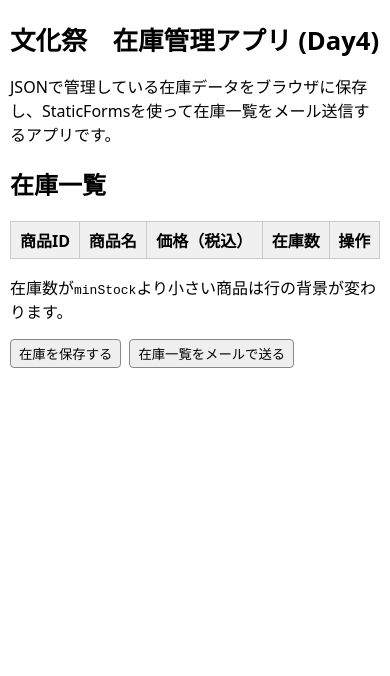
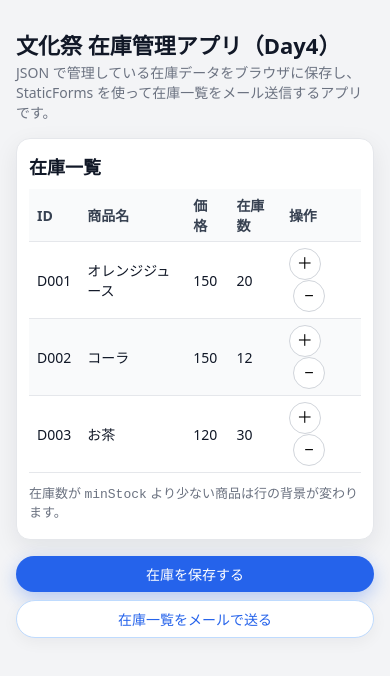
Before and after one commit to hrts731-prog/daisho, a plain HTML site: page daisyo-day4/index.html in a window 390 px wide. Drawn offline with Linux system fonts and the light colour scheme.

Commit message:
20251211

```diff
--- a/daisyo-day4/assets/css/inventory.css
+++ b/daisyo-day4/assets/css/inventory.css
@@ -1,47 +1,204 @@
-body {
-  font-family: system-ui, -apple-system, "Segoe UI", sans-serif;
-  max-width: 800px;
-  margin: 20px auto;
-  padding: 0 10px;
+/* ===== ベーススタイル ===== */
+*,
+*::before,
+*::after {
+  box-sizing: border-box;
 }
 
-h1 {
-  font-size: 1.6rem;
-  margin-bottom: 0.5em;
+
+html,
+body {
+  margin: 0;
+  padding: 0;
 }
 
-table {
+
+body {
+  font-family: "Yu Gothic", "Meiryo", system-ui, -apple-system, sans-serif;
+  background: #f3f4f6;
+  color: #111827;
+}
+
+
+/* コンテナ */
+.container {
+  max-width: 960px;
+  margin: 0 auto;
+  padding: 24px 16px 40px;
+}
+
+
+/* 見出し */
+.title {
+  margin: 4px 0 2px;
+  font-size: clamp(22px, 2.4vw, 28px);
+}
+
+
+.muted {
+  margin: 0 0 16px;
+  color: #6b7280;
+  font-size: 14px;
+}
+
+
+/* パネル */
+.panel {
+  background: #ffffff;
+  border-radius: 14px;
+  padding: 16px 18px 20px;
+  box-shadow: 0 8px 24px rgba(15, 23, 42, 0.08);
+  border: 1px solid #e5e7eb;
+}
+
+
+.panel-title {
+  margin: 0 0 10px;
+  font-size: 18px;
+}
+
+
+/* ヒントテキスト */
+.hint {
+  margin: 10px 0 0;
+  font-size: 13px;
+  color: #6b7280;
+}
+
+
+/* ===== 在庫テーブル ===== */
+.inventory-table {
   width: 100%;
   border-collapse: collapse;
-  margin-top: 10px;
+  margin-top: 8px;
+  font-size: 14px;
 }
 
-th, td {
-  border: 1px solid #ccc;
-  padding: 6px 8px;
-  text-align: center;
+
+.inventory-table thead {
+  background: #f9fafb;
 }
 
-th {
-  background-color: #f0f0f0;
+
+.inventory-table th,
+.inventory-table td {
+  padding: 8px 10px;
+  border-bottom: 1px solid #e5e7eb;
+  text-align: left;
 }
 
-/* 在庫が少ない商品の行の見た目 */
-.low-stock {
-  background-color: #ffe0e0;
+
+.inventory-table th {
+  font-weight: 600;
+  color: #374151;
 }
 
-button {
-  padding: 4px 8px;
-  border: 1px solid #888;
-  border-radius: 4px;
-  cursor: pointer;
+
+.inventory-table tbody tr:nth-child(even) {
+  background: #f9fafb;
 }
 
-button:hover {
-  opacity: 0.8;
+
+/* 在庫が少ない行に付けるクラス */
+.low-stock {
+  background: #fef2f2 !important;
 }
 
-button + button {
-  margin-left: 4px;
+
+/* ===== 下部の操作ボタン（保存 / メール） ===== */
+.actions {
+  display: flex;
+  flex-wrap: wrap;
+  gap: 8px;
+  margin-top: 16px;
 }
+
+
+.btn {
+  display: inline-flex;
+  align-items: center;
+  justify-content: center;
+  padding: 8px 14px;
+  border-radius: 999px;
+  border: none;
+  cursor: pointer;
+  font-size: 14px;
+  gap: 6px;
+  background: #2563eb;
+  color: #ffffff;
+  box-shadow: 0 6px 18px rgba(37, 99, 235, 0.3);
+  transition: transform 0.15s ease, box-shadow 0.15s ease, filter 0.15s ease;
+}
+
+
+.btn:hover {
+  filter: brightness(1.05);
+  box-shadow: 0 10px 24px rgba(37, 99, 235, 0.35);
+  transform: translateY(-1px);
+}
+
+
+.btn:active {
+  transform: translateY(0);
+  box-shadow: 0 4px 14px rgba(37, 99, 235, 0.28);
+}
+
+
+.btn-ghost {
+  background: #ffffff;
+  color: #2563eb;
+  border: 1px solid #bfdbfe;
+  box-shadow: 0 4px 16px rgba(15, 23, 42, 0.05);
+}
+
+
+/* ===== 在庫テーブル内の＋／−ボタン調整 ===== */
+.inventory-table td button {
+  width: 32px;              /* ＋と−の幅を固定して同じにする */
+  height: 32px;             /* 高さもそろえる */
+  border-radius: 999px;     /* まるいボタン */
+  border: 1px solid #d1d5db;
+  background: #ffffff;
+  cursor: pointer;
+  font-size: 16px;
+  line-height: 1;
+  padding: 0;               /* 余白は幅・高さに任せる */
+}
+
+
+.inventory-table td button + button {
+  margin-left: 4px;         /* ＋と−の間に少し余白 */
+}
+
+
+.inventory-table td button:hover {
+  background: #eff6ff;
+  border-color: #2563eb;
+}
+
+
+/* ===== スマホ対応 ===== */
+@media (max-width: 640px) {
+  .panel {
+    padding: 14px 12px 18px;
+  }
+
+
+  .inventory-table th,
+  .inventory-table td {
+    padding: 6px 8px;
+  }
+
+
+  .actions {
+    flex-direction: column;
+    align-items: stretch;
+  }
+
+
+  .btn,
+  .btn-ghost {
+    width: 100%;
+    justify-content: center;
+  }
+}
--- a/daisyo-day4/assets/js/inventory.js
+++ b/daisyo-day4/assets/js/inventory.js
@@ -1,67 +1,157 @@
-// ------------------------------
-// 1. 在庫データ（JSON的な構造）
-// ------------------------------
-const items = [
+// ▼ 在庫データ（デフォルト値：localStorageに何もないとき用）
+let items = [
   { id: "D001", name: "オレンジジュース", price: 150, stock: 20, minStock: 5 },
-  { id: "D002", name: "コーラ",           price: 150, stock: 12, minStock: 5 },
-  { id: "D003", name: "お茶",             price: 120, stock: 30, minStock: 10 }
+  { id: "D002", name: "コーラ", price: 150, stock: 12, minStock: 5 },
+  { id: "D003", name: "お茶",  price: 120, stock: 30, minStock: 10 }
 ];
 
-// HTML で <tbody id="item-list"> と書いた部分を JavaScript から取得する
-const tbody = document.getElementById("item-list");
 
-// ------------------------------
-// 2. 表示用の関数 render()
-// ------------------------------
+// ▼ localStorage に保存する際のキー名（引き出しのラベル）
+const STORAGE_KEY = "inventory-items";
+
+
+// --- localStorage から在庫データを読み込む ---
+function loadFromStorage() {
+  const json = localStorage.getItem(STORAGE_KEY);
+  if (!json) return; // まだ保存されていないときは何もしない
+
+
+  try {
+    const saved = JSON.parse(json); // JSON文字列 → 配列に戻す
+    if (Array.isArray(saved)) {
+      items = saved;
+    }
+  } catch (e) {
+    console.error("在庫データの読み込みに失敗しました", e);
+  }
+}
+
+
+// --- localStorage に在庫データを保存 ---
+function saveToStorage() {
+  const json = JSON.stringify(items); // 配列 → JSON文字列
+  localStorage.setItem(STORAGE_KEY, json);
+  console.log("在庫データを保存しました");
+}
+
+
+// --- 在庫一覧テーブルの描画 ---
 function render() {
-  // 一度、中身を空にしてから作り直す
+  const tbody = document.getElementById("item-list");
+  if (!tbody) return;
+
+
   tbody.innerHTML = "";
 
-  // items の中身を 1件ずつ取り出して tr（行）を作る
+
   items.forEach(item => {
     const tr = document.createElement("tr");
 
-    // 在庫が少ないときはクラスを追加して背景色を変える
+
+    // 在庫が minStock より少なければ警告クラスを付与
     if (item.stock < item.minStock) {
       tr.classList.add("low-stock");
     }
 
-    // 行の中身（セル）をテンプレート文字列でまとめて書く
+
     tr.innerHTML = `
       <td>${item.id}</td>
       <td>${item.name}</td>
       <td>${item.price}</td>
       <td>${item.stock}</td>
       <td>
-        <button onclick="changeStock('${item.id}', 1)">＋</button>
-        <button onclick="changeStock('${item.id}', -1)">−</button>
+        <button type="button" onclick="changeStock('${item.id}', 1)">＋</button>
+        <button type="button" onclick="changeStock('${item.id}', -1)">−</button>
       </td>
     `;
 
-    // 作った tr を tbody の中に追加する
+
     tbody.appendChild(tr);
   });
 }
 
-// ------------------------------
-// 3. 在庫を変更する関数 changeStock()
-// ------------------------------
+
+// --- 在庫を増減させる ---
 function changeStock(id, diff) {
-  // id が一致する商品を探す
   const item = items.find(i => i.id === id);
-  if (!item) {
-    return; // 見つからなかったら何もしない
+  if (!item) return;
+
+
+  item.stock += diff;
+  if (item.stock < 0) item.stock = 0;
+
+
+  saveToStorage();
+  render();
+}
+
+
+// --- 在庫一覧をテキスト（CSV風）に整形 ---
+function buildInventoryText() {
+  const lines = [];
+  // 見出し
+  lines.push("ID,商品名,価格,在庫数,警告");
+
+
+  items.forEach(item => {
+    const warning = item.stock < item.minStock ? "在庫少" : "";
+    lines.push(
+      `${item.id},${item.name},${item.price},${item.stock},${warning}`
+    );
+  });
+
+
+  return lines.join("\n");
+}
+
+
+// --- StaticForms に在庫一覧をメール送信 ---
+function sendInventoryMailViaStaticForms() {
+  const form = document.getElementById("inventory-mail-form");
+  const textarea = document.getElementById("inventory-message");
+
+
+  if (!form || !textarea) {
+    alert("メールフォームの設定が正しくありません。index.html を確認してください。");
+    return;
   }
 
-  // diff 分だけ在庫数を増減させる
-  item.stock += diff;
-  // 在庫がマイナスにならないように 0 で止める
-  if (item.stock < 0) {
-    item.stock = 0;
+
+  // 在庫一覧テキストを作成してフォームにセット
+  const bodyText = buildInventoryText();
+  textarea.value = bodyText;
+
+
+  if (confirm("現在の在庫一覧をメールで送信します。よろしいですか？")) {
+    form.submit();
+  }
+}
+
+
+// --- ページ読み込み時の初期化 ---
+window.addEventListener("DOMContentLoaded", () => {
+  // 1. localStorage から在庫を読み込み
+  loadFromStorage();
+
+
+  // 2. 画面に反映
+  render();
+
+
+  // 3. ボタンにイベントをつなぐ
+  const saveBtn = document.getElementById("save-btn");
+  const mailBtn = document.getElementById("mail-btn");
+
+
+  if (saveBtn) {
+    saveBtn.addEventListener("click", () => {
+      saveToStorage();
+      alert("在庫データを保存しました。");
+    });
   }
 
-  // 変更を画面に反映する
-  render();
-}
-// ページを開いたときに、1回だけ表示する
-render();
+
+  if (mailBtn) {
+    mailBtn.addEventListener("click", sendInventoryMailViaStaticForms);
+  }
+});
--- a/daisyo-day4/index.html
+++ b/daisyo-day4/index.html
@@ -1,67 +1,78 @@
 <!DOCTYPE html>
 <html lang="ja">
 <head>
-  <meta charset="UTF-8">
-  <meta name="viewport" content="width=device-width,initial-scale=1/">
-  <title>Day4 文化祭　在庫管理アプリ　(保存＋メール送信)</title>
-  <link rel="stylesheet" href="assets/css/inventory.css">
+  <meta charset="UTF-8" />
+  <meta name="viewport" content="width=device-width, initial-scale=1" />
+  <title>Day4 文化祭 在庫管理アプリ（保存＋メール送信）</title>
+  <link rel="stylesheet" href="assets/css/inventory.css" />
 </head>
 <body>
   <main class="container">
-    <h1 class="title">文化祭　在庫管理アプリ (Day4)</h1>
+    <h1 class="title">文化祭 在庫管理アプリ（Day4）</h1>
     <p class="muted">
-      JSONで管理している在庫データをブラウザに保存し、StaticFormsを使って在庫一覧をメール送信するアプリです。</p>
+      JSON で管理している在庫データをブラウザに保存し、StaticForms を使って在庫一覧をメール送信するアプリです。
+    </p>
 
-  <!--在庫一覧テーブル-->
+
+    <!-- 在庫一覧テーブル -->
     <section class="panel">
       <h2 class="panel-title">在庫一覧</h2>
       <table class="inventory-table">
         <thead>
           <tr>
-        <th>商品ID</th>
+            <th>ID</th>
             <th>商品名</th>
-        <th>価格（税込）</th>
+            <th>価格</th>
             <th>在庫数</th>
             <th>操作</th>
           </tr>
         </thead>
         <tbody id="item-list">
-      <!-- JavaScript から自動で行（tr）が追加されます -->
+          <!-- JavaScriptから行が追加される -->
         </tbody>
       </table>
       <p class="hint">
-    在庫数が<code>minStock</code>より小さい商品は行の背景が変わります。</p>
+        在庫数が <code>minStock</code> より少ない商品は行の背景が変わります。
+      </p>
     </section>
 
 
     <!-- 操作ボタン -->
     <section class="actions">
       <button id="save-btn" class="btn">在庫を保存する</button>
-    <button id="mail-btn"class="btn btn-ghost">在庫一覧をメールで送る</button>
+      <button id="mail-btn" class="btn btn-ghost">在庫一覧をメールで送る</button>
     </section>
 
-  <!--在庫メール送信用の隠しフォーム-->
+
+    <!-- 在庫メール送信用の隠しフォーム -->
     <form
       id="inventory-mail-form"
       action="https://api.staticforms.dev/submit"
       method="POST"
       style="display:none;"
     >
-    <!--★自分のStaticFormsのAPIキーを設定する　（授業後は削除/無効化）-->
-    <input type="hidden"name="subject"value="文化祭　在庫一覧レポート"/>
+      <!-- ★自分の StaticForms の APIキーを設定する（授業後は削除／無効化） -->
+      <input type="hidden" name="apiKey" value="sf_lc5e5eff71he8nnfca3nn6f7" />
 
-    <!--送信後に移動するURL（必要）に応じて変更-->
+
+      <!-- メール件名 -->
+      <input type="hidden" name="subject" value="文化祭 在庫一覧レポート" />
+
+
+      <!-- 送信後に移動するURL（必要に応じて変更） -->
       <input
         type="hidden"
         name="redirectTo"
         value="https://example.github.io/daisho/daisho-day4/"
       />
 
-     <!--メール本文（在庫一覧テキスト）-->
-     <textarea id="inventory-message" name=""message></textarea>
+
+      <!-- メール本文（在庫一覧テキスト） -->
+      <textarea id="inventory-message" name="message"></textarea>
     </form>
   </main>
 
-  <sctipt src="assets/js/inventory.js"></sctipt>
+
+  <script src="assets/js/inventory.js"></script>
 </body>
 </html>
```
Lines whose indentation alone changed are shown as unchanged.
